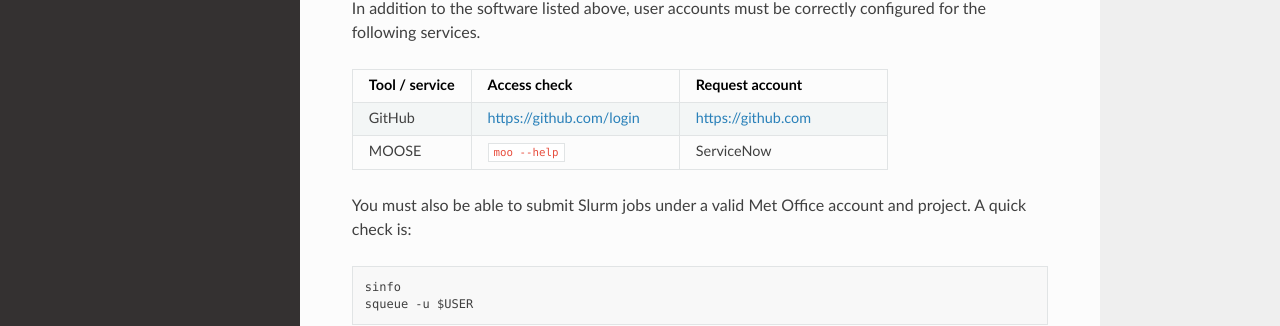
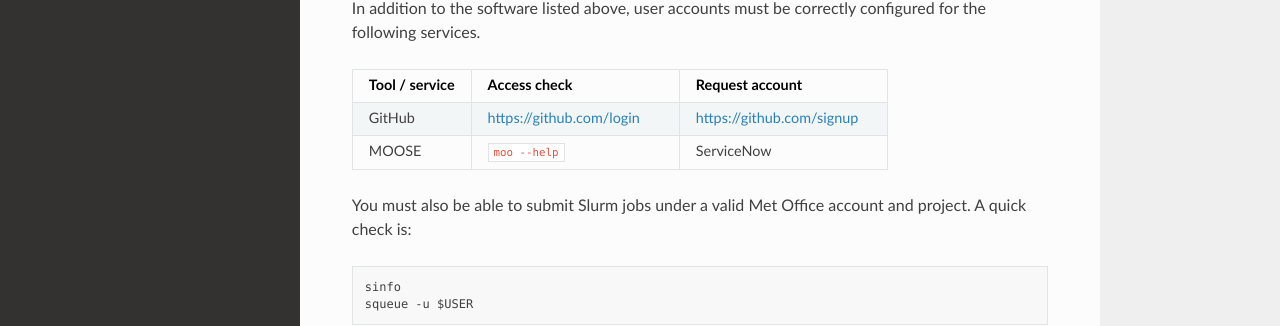
Before and after one commit to MetOffice/CMEW, a Sphinx documentation site: the page built from doc/source/user_guide/prerequisites_metoffice.rst, in a window 1280 px wide and 1307 px high. Shown: the part 793-1119 px from the top of the window. Built offline with Sphinx 7.4.7 and the Read the Docs theme 3.1.0, drawn with Linux system fonts in a browser that asks for light colours; some of the changed lines change nothing that is shown.

Commit message:
revert temp check amendment

```diff
--- a/doc/source/user_guide/prerequisites_metoffice.rst
+++ b/doc/source/user_guide/prerequisites_metoffice.rst
@@ -67,7 +67,7 @@ In addition to the software listed above, user accounts must be correctly config
      - Request account
    * - GitHub
      - https://github.com/login
-     - https://github.com
+     - https://github.com/signup
    * - MOOSE
      - ``moo --help``
      - ServiceNow
```
